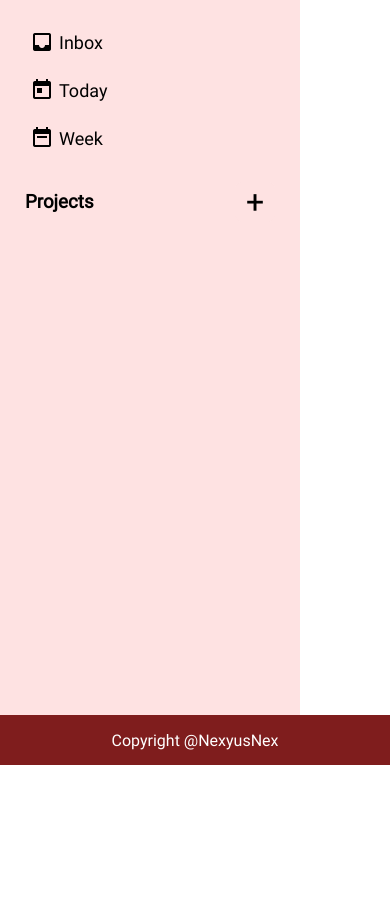
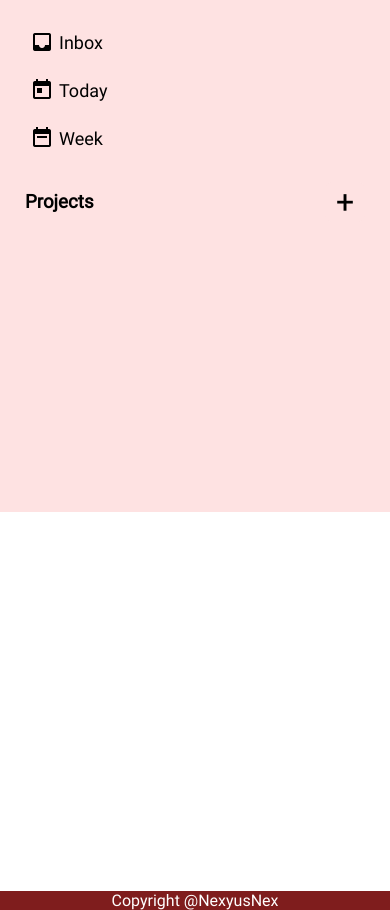
Before and after one commit to NexyusNex/To-do-list, a website built with webpack: page docs/index.html in a window 390 px wide. Shown: the part 103-1013 px from the top of the page. Before the commit the page ends 868 px from the top, so only its background shows below. Built offline with nearby package versions, Linux system fonts and the light colour scheme.

Commit message:
Added responsive design

```diff
--- a/docs/index.html
+++ b/docs/index.html
@@ -11,6 +11,7 @@
       <img src="" alt="logo" id="logo" />
       To-Do List
     </div>
+    <div class="grid-container">
       <div class="side-menu">
         <div class="button" id="inbox">
           <img src="" alt="inbox" id="inboximg" /> Inbox
@@ -34,13 +35,15 @@
         </div>
         <div class="projects"></div>
         </div>
-    </div>
          <div class="content">
         <div class="task-title"></div>
         <div class="new-task">
             <button id="addTask">+</button>
         </div>
         <div class="task-container"></div>
+      </div>
+      </div>
+
     </div>
     <div class="form">
       <h1 class="form-title">Add a Task</h1>
--- a/src/style.css
+++ b/src/style.css
@@ -10,14 +10,16 @@
 }
 
 body {
+  height: 100svh;
+}
+
+.grid-container {
   display: grid;
-  grid-template-rows: 100px 1fr 50px;
+  height: 100%;
   grid-template-columns: 300px 1fr;
-  height: 100vh;
 }
 
 .header {
-  grid-column: span 2;
   background-color: #7f1d1d;
   color: white;
   height: 100px;
@@ -426,3 +428,15 @@ body {
   align-items: center;
   justify-content: center;
 }
+
+@media screen and (width<=800px) {
+  .grid-container {
+    grid-template-columns: auto;
+  }
+  .task-container {
+    height: auto;
+  }
+  .footer {
+    margin-top: 50px;
+  }
+}
```
Lines whose indentation alone changed are shown as unchanged.
